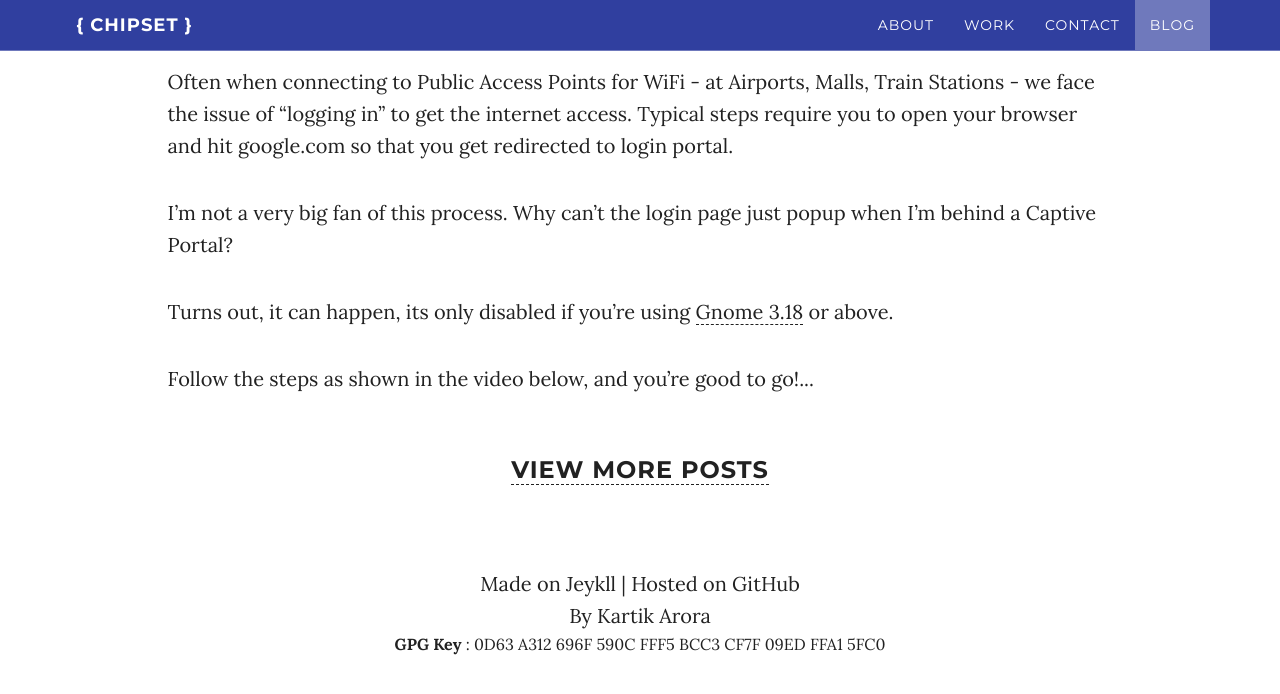
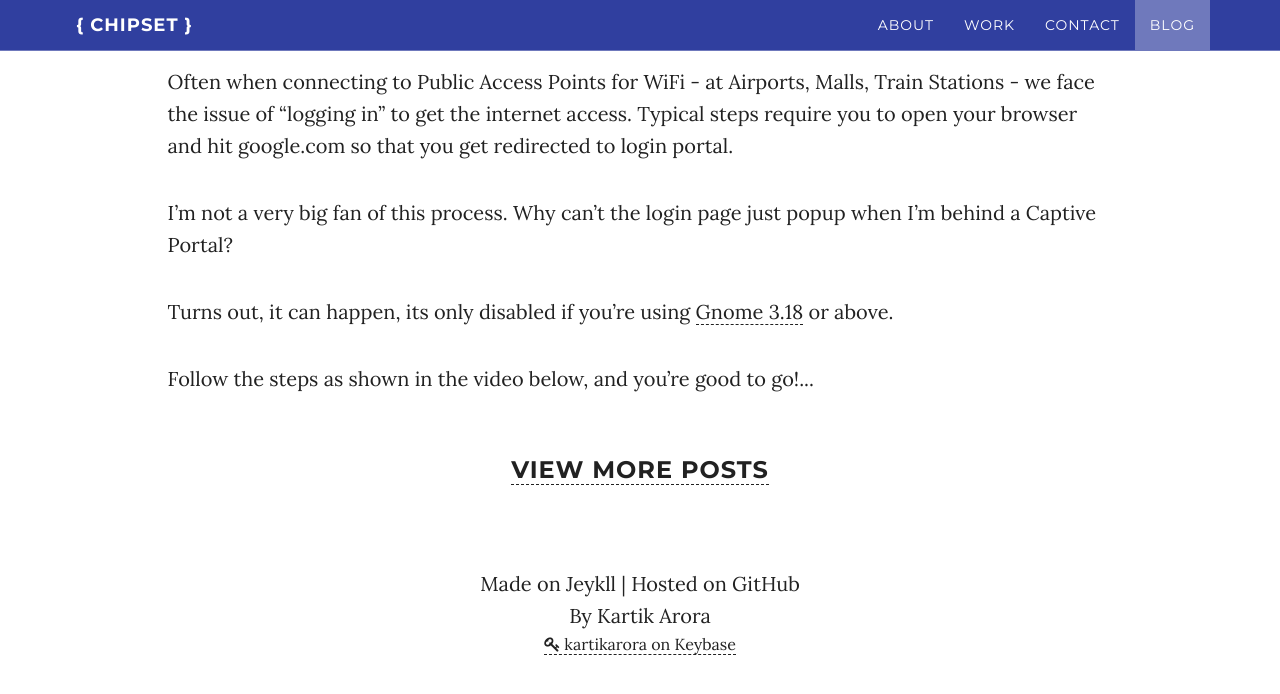
Before and after one commit to kartikarora/kartikarora.me, a Jekyll site: the page built from index.html, in a window 1280 px wide and 900 px high, scrolled down 4775 px. Shown: the top 694 px of the window. Built offline with Jekyll 4.4.1, drawn with Linux system fonts in a browser that asks for light colours; nearby versions of some CDN libraries; emoji names are drawn with the system emoji font; comment, search, counter and statistics services are not loaded.

Commit message:
Added Keybase

```diff
--- a/_config.yml
+++ b/_config.yml
@@ -148,6 +148,14 @@ social:
   - title: "rss"
     url: "/feed.xml"
 
+##################
+# GPG on Keybase #
+##################
+
+keybase-username: kartikarora
+keybase-in-social: True
+keybase-in-footer: True
+
 ############
 # 404 page #
 ############
--- a/_includes/footer.html
+++ b/_includes/footer.html
@@ -1,11 +1,13 @@
-
- <!-- Footer Start -->
+<!-- Footer Start -->
 
 <footer>
     <div class="container text-center">
-      <p>Made on Jeykll | Hosted on GitHub</p>
-      <p>By Kartik Arora</p>
-      <p style="font-size: 16px;"><b>GPG Key</b> : 0D63 A312 696F 590C FFF5 BCC3 CF7F 09ED FFA1 5FC0</p>
+        <p>Made on Jeykll | Hosted on GitHub</p>
+        <p>By Kartik Arora</p>
+        {% if site.keybase-in-footer %}
+        <p style="font-size: 16px;"><a href="https://keybase.io/{{site.keybase-username}}" target="_blank"><i
+                class="fa fa-key"></i> {{site.keybase-username}} on Keybase</a></p>
+        {% endif %}
     </div>
 </footer>
 
--- a/_includes/social-buttons.html
+++ b/_includes/social-buttons.html
@@ -1,9 +1,11 @@
-
 <!-- Social Buttons Start -->
 <ul class="list-inline social-buttons">
-  {% for network in site.social %}
+    {% for network in site.social %}
     <li><a href="{{ network.url }}" target="_blank"><i class="fa fa-{{ network.title }} fa-fw"></i></a></li>
-  {% endfor %}
+    {% endfor %}
+    {% if site.keybase-in-social %}
+    <li><a href="https://keybase.io/{{site.keybase-username}}" target="_blank"><i class="fa fa-key fa-fw"></i></a></li>
+    {% endif %}
 </ul>
 
 <!-- Social Buttons End -->
```
Also changed, not shown: _posts/2015-12-15-Android Nanodegree.md (+1 -1 lines).
